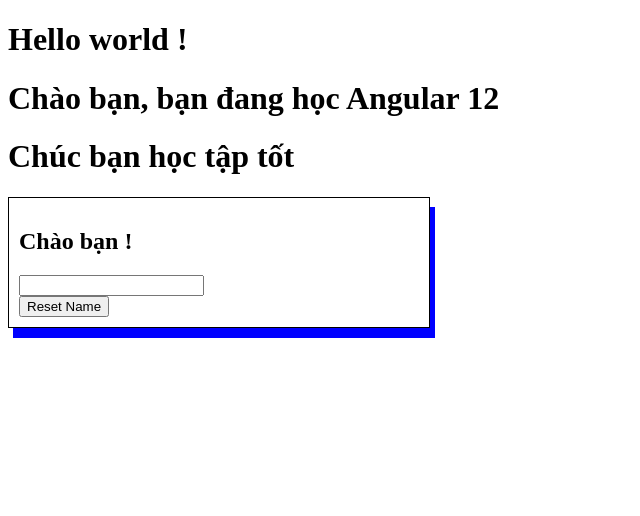
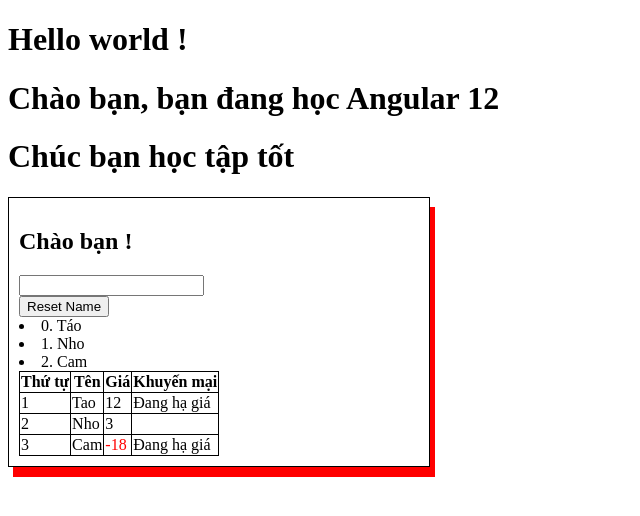
Before and after one commit to dokhanh103/Angular-12, an Angular app: page / in a window 1280 px wide. Shown: the top 516 px of the page, without its empty margins (0-640 px from the left). Built offline with nearby package versions, Linux system fonts and the light colour scheme.

Commit message:
done video 3013 và 3014

```diff
--- a/src/app/home/home.component.html
+++ b/src/app/home/home.component.html
@@ -1,7 +1,26 @@
 
 <div id="test">
     <h2>Chào bạn {{name}}!</h2>
-    <input type="text"  [(ngModel)]="name"/>
+    <input type="text" [(ngModel)]="name"/>
     <br>
     <button (click)="resetName()">Reset Name</button>
+
+    <div *ngFor="let trai of traiCay; let i= index">
+        <li>{{i}}. {{trai}}</li>
+    </div>
+
+    <table id="table2">
+        <tr>
+            <th>Thứ tự</th>
+            <th>Tên</th>
+            <th>Giá</th>
+            <th>Khuyến mại</th>
+        </tr>
+        <tr *ngFor="let trai of traiCay2; let i= index">
+            <td>{{i+1}}</td>
+            <td>{{trai.ten}}</td>
+            <td [ngClass]="{'so-am':trai.gia < 0}">{{trai.gia}}</td>
+            <td *ngIf="trai.haGia">Đang hạ giá</td>
+        </tr>
+    </table>
 </div>
--- a/src/app/home/home.component.scss
+++ b/src/app/home/home.component.scss
@@ -1,6 +1,18 @@
 #test {
     border: 1px solid;
     padding: 10px;
-    box-shadow: 5px 10px blue;
+    box-shadow: 5px 10px red;
     width: 400px
   }
+
+  #table2 {
+    border-collapse: collapse;
+  }
+
+  table, td, th {
+    border: 1px solid black;
+  }
+
+  .so-am{
+    color: red;
+  }
--- a/src/app/home/home.component.ts
+++ b/src/app/home/home.component.ts
@@ -5,15 +5,22 @@ import { Component, OnInit } from '@angular/core';
   templateUrl: './home.component.html',
   styleUrls: ['./home.component.scss']
 })
-export class HomeComponent implements OnInit{
+export class HomeComponent implements OnInit {
   public name = '';
   public age = 17;
-  constructor(){
+  public traiCay = ['Táo', 'Nho', 'Cam'];
+  public traiCay2 = [
+    { ten: 'Tao', gia: 12, haGia: true },
+    { ten: 'Nho', gia: 3, haGia: false },
+    { ten: 'Cam', gia: -18, haGia: true }
+  ];
+  constructor() {
 
   }
   ngOnInit(): void {
+    console.log('Trai cay = ', this.traiCay);
   }
-  public resetName(): void{
+  public resetName(): void {
     console.log('resetName');
     this.name = '';
   }
```
